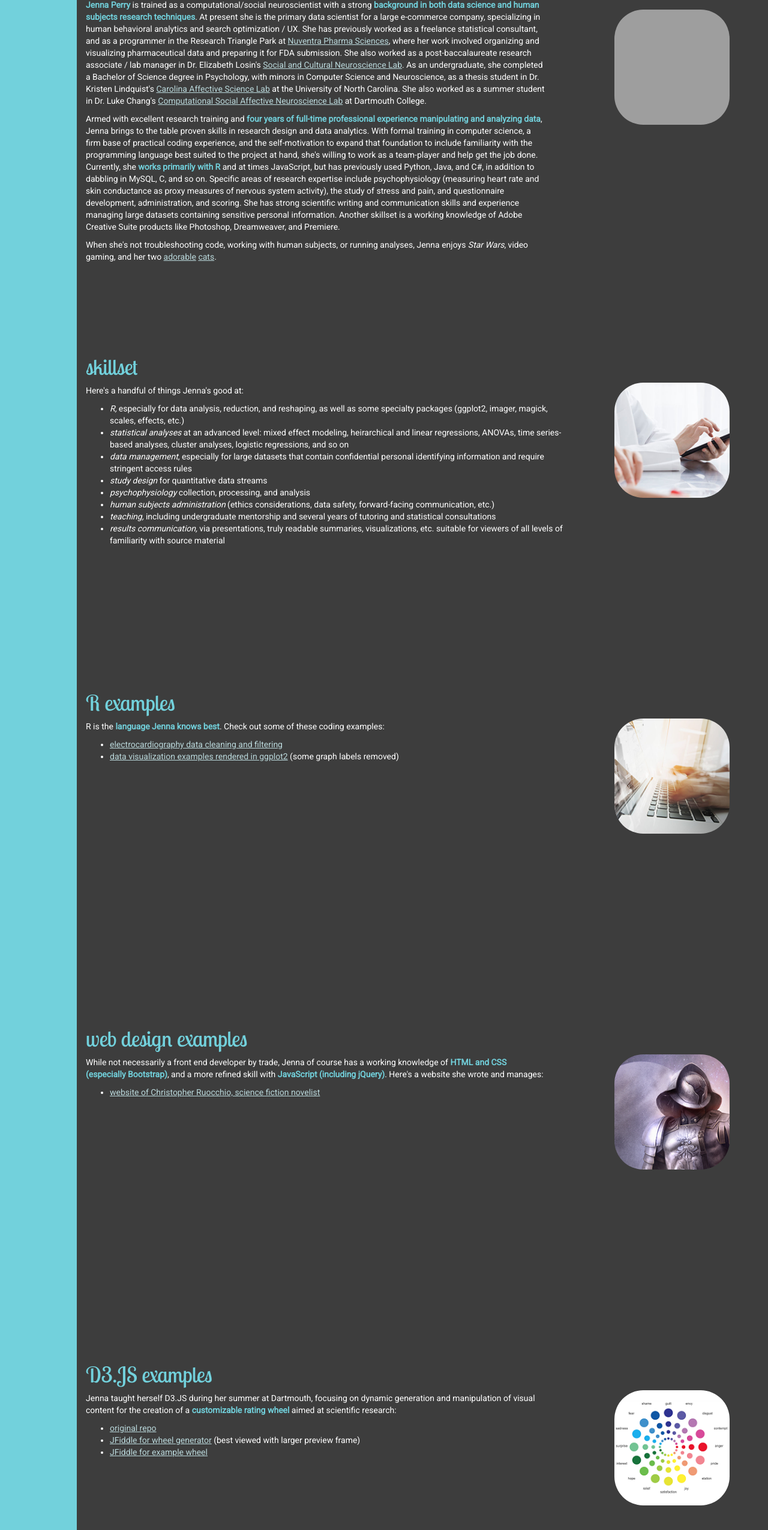
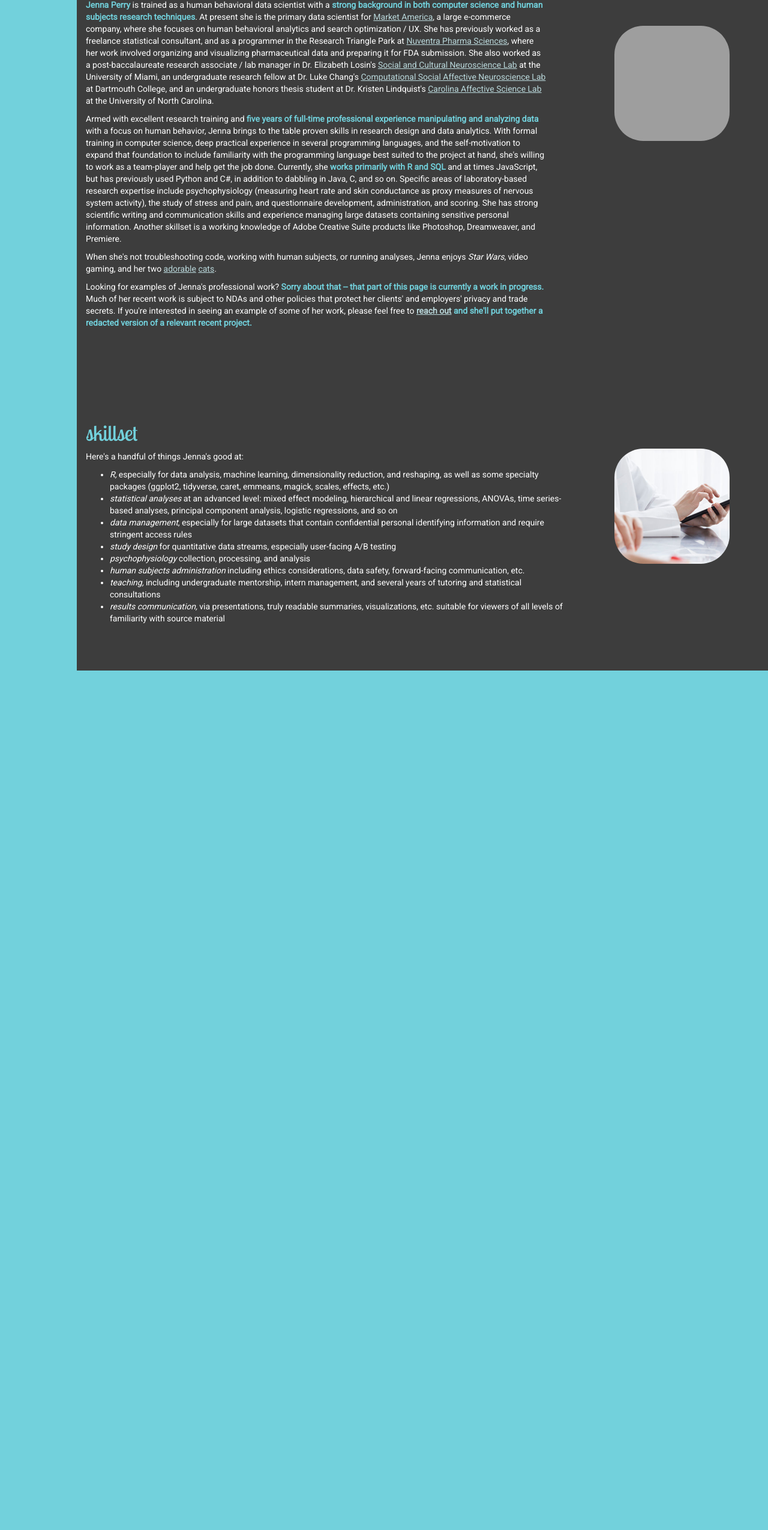
Before and after one commit to jennampe/jennampe.github.io, a plain HTML site: page index.html in a window 1280 px wide. Shown: the part 195-2746 px from the top of the page at 60% size. After the commit the page ends 1313 px from the top, so only its background shows below. Drawn offline with nearby package versions, Linux system fonts and the light colour scheme; grey boxes are pictures that could not be loaded.

Commit message:
update home page + remove old examples

```diff
--- a/index.html
+++ b/index.html
@@ -25,18 +25,8 @@
 			<span class="title">Jenna Perry</span>
 			<div class="collapse navbar-collapse" id="mainNav">
 				<ul class="nav navbar-nav">
-					<li><a href="#about">about</a></li>
-					<li><a href="#skills">skillset</a></li>
-					<li class="dropdown">
-						<a href="#" class="dropdown-toggle" data-toggle="dropdown">examples<span class="caret"></span></a>
-						<ul class="dropdown-menu">
-							<li><a href="#example_R">R</a></li>
-							<li><a href="#example_web">Web Design</a></li>
-							<li><a href="#example_D3JS">D3.JS</a></li>
-							<li><a href="#example_stats">stats</a></li>
-						</ul>
-					</li>
-					<li><a href="jenna_perry_resume_2020.pdf" target="_blank">resume</a></li>
+					<li><a href="jenna_perry_resume_2022.pdf" target="_blank">resume</a></li>
+					<li><a href="mailto:jenna@jennamperry" target="_blank">email me</a></li>
 				</ul>
 			</div>
 		</div>
@@ -46,62 +36,29 @@
 <div id="about" class="container-fluid content-section">
   <h1>about</h1>
   <p>
-  <p><span class="emphasis">Jenna Perry</span> is trained as a computational/social neuroscientist with a strong <span class="emphasis">background in both data science and human subjects research techniques</span>. At present she is the primary data scientist for a large e-commerce company, specializing in human behavioral analytics and search optimization / UX. She has previously worked as a freelance statistical consultant, and as a programmer in the Research Triangle Park at <a href="https://www.nuventra.com/" target="_blank">Nuventra Pharma Sciences</a>, where her work involved organizing and visualizing pharmaceutical data and preparing it for FDA submission. She also worked as a post-baccalaureate research associate / lab manager in Dr. Elizabeth Losin's <a href="http://www.losinlab.org/" target="_blank">Social and Cultural Neuroscience Lab</a>. As an undergraduate, she completed a Bachelor of Science degree in Psychology, with minors in Computer Science and Neuroscience, as a thesis student in Dr. Kristen Lindquist's <a href="https://www.carolinaaffectivescience.com/" target="_blank">Carolina Affective Science Lab</a> at the University of North Carolina. She also worked as a summer student in Dr. Luke Chang's <a href="http://cosanlab.com/" target="_blank">Computational Social Affective Neuroscience Lab</a> at Dartmouth College.</p>
-  <p>Armed with excellent research training and <span class="emphasis">four years of full-time professional experience manipulating and analyzing data</span>, Jenna brings to the table proven skills in research design and data analytics. With formal training in computer science, a firm base of practical coding experience, and the self-motivation to expand that foundation to include familiarity with the programming language best suited to the project at hand, she's willing to work as a team-player and help get the job done. Currently, she <span class="emphasis">works primarily with R</span> and at times JavaScript, but has previously used Python, Java, and C#, in addition to dabbling in MySQL, C, and so on. Specific areas of research expertise include psychophysiology (measuring heart rate and skin conductance as proxy measures of nervous system activity), the study of stress and pain, and questionnaire development, administration, and scoring. She has strong scientific writing and communication skills and experience managing large datasets containing sensitive personal information. Another skillset is a working knowledge of Adobe Creative Suite products like Photoshop, Dreamweaver, and Premiere.</p>
+  <p><span class="emphasis">Jenna Perry</span> is trained as a human behavioral data scientist with a <span class="emphasis">strong background in both computer science and human subjects research techniques</span>. At present she is the primary data scientist for <a href="https://www.marketamerica.com/" target="_blank">Market America</a>, a large e-commerce company, where she focuses on human behavioral analytics and search optimization / UX. She has previously worked as a freelance statistical consultant, and as a programmer in the Research Triangle Park at <a href="https://www.nuventra.com/" target="_blank">Nuventra Pharma Sciences</a>, where her work involved organizing and visualizing pharmaceutical data and preparing it for FDA submission. She also worked as a post-baccalaureate research associate / lab manager in Dr. Elizabeth Losin's <a href="http://www.losinlab.org/" target="_blank">Social and Cultural Neuroscience Lab</a> at the University of Miami, an undergraduate research fellow at Dr. Luke Chang's <a href="http://cosanlab.com/" target="_blank">Computational Social Affective Neuroscience Lab</a> at Dartmouth College, and an undergraduate honors thesis student at Dr. Kristen Lindquist's <a href="https://www.carolinaaffectivescience.com/" target="_blank">Carolina Affective Science Lab</a> at the University of North Carolina.
+
+  <p>Armed with excellent research training and <span class="emphasis">five years of full-time professional experience manipulating and analyzing data</span> with a focus on human behavior, Jenna brings to the table proven skills in research design and data analytics. With formal training in computer science, deep practical experience in several programming languages, and the self-motivation to expand that foundation to include familiarity with the programming language best suited to the project at hand, she's willing to work as a team-player and help get the job done. Currently, she <span class="emphasis">works primarily with R and SQL</span> and at times JavaScript, but has previously used Python and C#, in addition to dabbling in Java, C, and so on. Specific areas of laboratory-based research expertise include psychophysiology (measuring heart rate and skin conductance as proxy measures of nervous system activity), the study of stress and pain, and questionnaire development, administration, and scoring. She has strong scientific writing and communication skills and experience managing large datasets containing sensitive personal information. Another skillset is a working knowledge of Adobe Creative Suite products like Photoshop, Dreamweaver, and Premiere.</p>
   <p>When she's not troubleshooting code, working with human subjects, or running analyses, Jenna enjoys <i>Star Wars</i>, video gaming, and her two <a href="images/molly.jpg" target="_blank">adorable</a> <a href="images/oliver.jpg" target="_blank">cats</a>.</p>
+
+  <p>Looking for examples of Jenna's professional work? <span class="emphasis">Sorry about that -- that part of this page is currently a work in progress.</span> Much of her recent work is subject to NDAs and other policies that protect her clients' and employers' privacy and trade secrets. If you're interested in seeing an example of some of her work, please feel free to <span class="emphasis"><a href="mailto:jenna@jennamperry.com">reach out</a><span class="emphasis"> and she'll put together a redacted version of a relevant recent project.
   <img class="animate-image" src="images/jenna.png">
 </div>
 <div id="skills" class="container-fluid content-section">
   <h1>skillset</h1>
   <p>Here's a handful of things Jenna's good at:</p>
   <ul>
-	  <li><i>R,</i> especially for data analysis, reduction, and reshaping, as well as some specialty packages (ggplot2, imager, magick, scales, effects, etc.)</li>
-	  <li><i>statistical analyses</i> at an advanced level: mixed effect modeling, heirarchical and linear regressions, ANOVAs, time series-based analyses, cluster analyses, logistic regressions, and so on</li>
+	  <li><i>R,</i> especially for data analysis, machine learning, dimensionality reduction, and reshaping, as well as some specialty packages (ggplot2, tidyverse, caret, emmeans, magick, scales, effects, etc.)</li>
+	  <li><i>statistical analyses</i> at an advanced level: mixed effect modeling, hierarchical and linear regressions, ANOVAs, time series-based analyses, principal component analysis, logistic regressions, and so on</li>
 	  <li><i>data management</i>, especially for large datasets that contain confidential personal identifying information and require stringent access rules
-	  <li><i>study design</i> for quantitative data streams</li>
+	  <li><i>study design</i> for quantitative data streams, especially user-facing A/B testing</li>
 	  <li><i>psychophysiology</i> collection, processing, and analysis</li>
-	  <li><i>human subjects administration</i> (ethics considerations, data safety, forward-facing communication, etc.)</li>
-	  <li><i>teaching,</i> including undergraduate mentorship and several years of tutoring and statistical consultations</li>
+	  <li><i>human subjects administration</i> including ethics considerations, data safety, forward-facing communication, etc.</li>
+	  <li><i>teaching,</i> including undergraduate mentorship, intern management, and several years of tutoring and statistical consultations</li>
 	  <li><i>results communication,</i> via presentations, truly readable summaries, visualizations, etc. suitable for viewers of all levels of familiarity with source material</li>
   </ul>
   <img class="animate-image" src="images/skillset.png">
 </div>
-<div id="example_R" class="container-fluid content-section">
-  <h1>R examples</h1>
-  <p>R is the <span class="emphasis">language Jenna knows best</span>. Check out some of these coding examples:</p>
-  <ul>
-		<li><a href="https://github.com/jennampe/ecg-synchrony" target="_blank">electrocardiography data cleaning and filtering</a></li>
-		<li><a href="ggplot_visualization.pdf" target="_blank">data visualization examples rendered in ggplot2</a> (some graph labels removed)</li>
-  </ul>
-  <img class="animate-image" src="images/example_R.png">
-</div>
-<div id="example_web" class="container-fluid content-section">
-  <h1>web design examples</h1>
-  <p>While not necessarily a front end developer by trade, Jenna of course has a working knowledge of <span class="emphasis">HTML and CSS (especially Bootstrap)</span>, and a more refined skill with <span class="emphasis">JavaScript (including jQuery)</span>. Here's a website she wrote and manages:</p>
-  <ul>
-		<li><a href="https://www.sollanempire.com/" target="_blank">website of Christopher Ruocchio, science fiction novelist</a></li>
-  </ul>
-  <img class="animate-image" src="images/example_web.png">
-</div>
-<div id="example_D3JS" class="container-fluid content-section">
-  <h1>D3.JS examples</h1>
-  <p>Jenna taught herself D3.JS during her summer at Dartmouth, focusing on dynamic generation and manipulation of visual content for the creation of a <span class="emphasis">customizable rating wheel</span> aimed at scientific research:</p>
-  <ul>
-		<li><a href="https://github.com/cosanlab/rating_wheel/tree/master/Final" target="_blank">original repo</a></li>
-		<li><a href="https://jsfiddle.net/6o0n18je/4/" target="_blank">JFiddle for wheel generator</a> (best viewed with larger preview frame)</li>
-		<li><a href="http://jsfiddle.net/g34zba18/?utm_source=website&utm_medium=embed&utm_campaign=g34zba18" target="_blank">JFiddle for example wheel</a></li>
-  </ul>
-  <img class="animate-image" src="images/example_d3jswheel.png">
-</div>
-<div id="example_stats" class="container-fluid content-section">
-  <h1>statistical analysis examples</h1>
-  <p>In addition to undergraduate and graduate level courses in statistics, Jenna has accrued a great deal of <span class="emphasis">practical experience working with data</span>. Below, look over the results of her undergraduate honors thesis (or read the full version here). More recent examples of her work with stats are available upon request.</p>
-  <ul>
-		<li><a href="thesis_results.pdf" target="_blank">undergraduate thesis results section</a></li>
-  </ul>
-  <img class="animate-image" src="images/example_stats.png">
-</div>
-
 </body>
 <script src="index.js"></script>
 </html>
```
